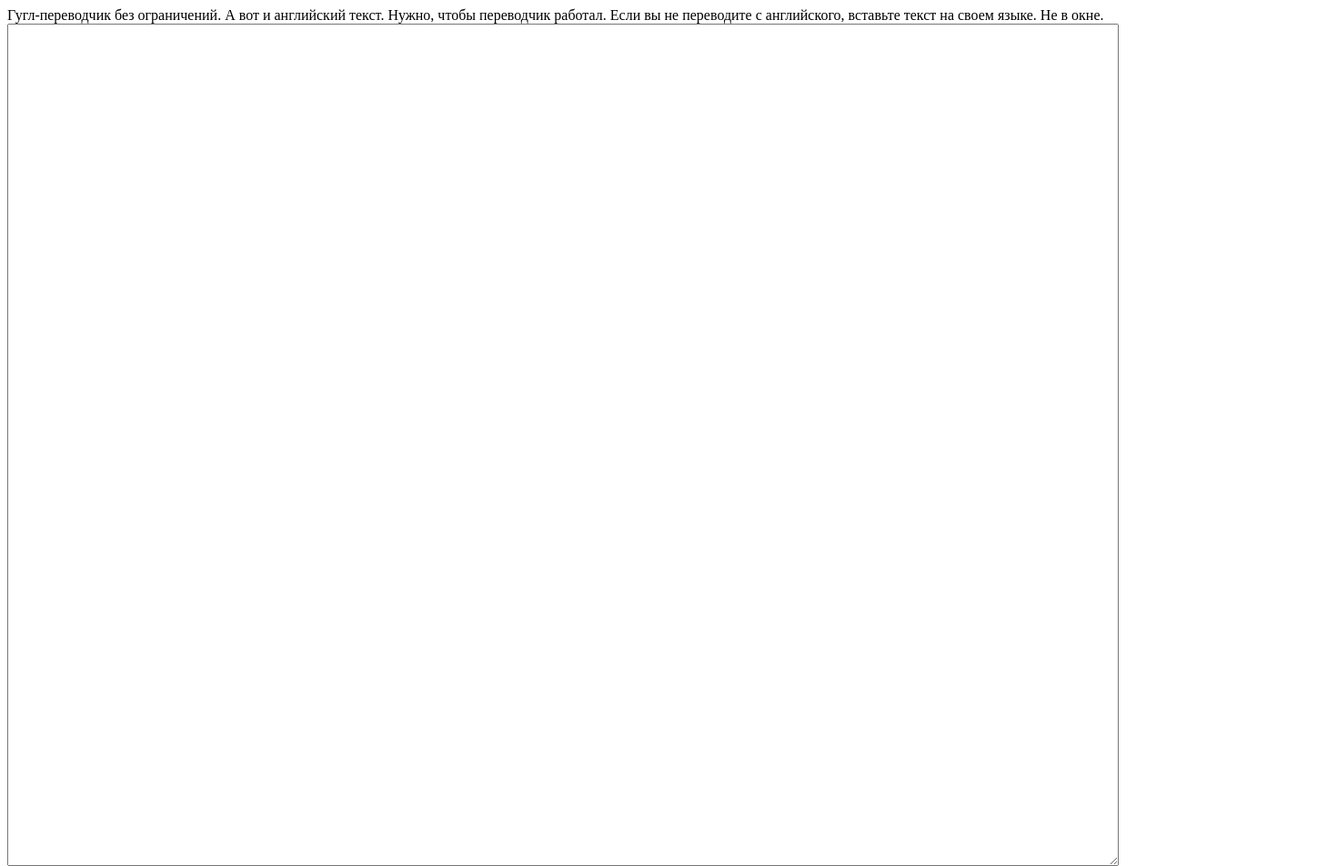
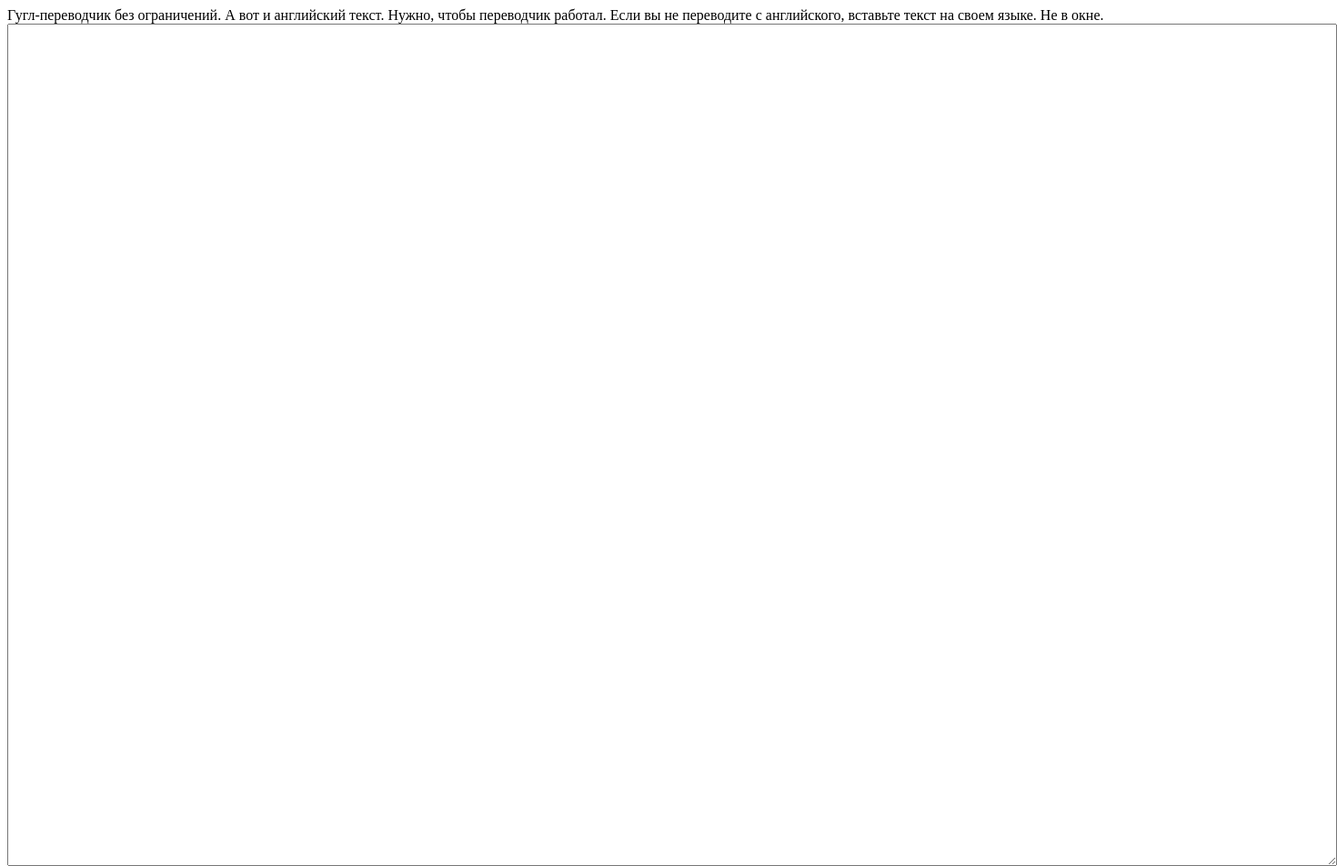
Before and after one commit to GrigoryCh/translateRU, a plain HTML site: page index.html in a window 1280 px wide. Shown: the whole page at 91% size, 1470 px wide, since content can reach past the window. Drawn offline with Linux system fonts and the light colour scheme.

Commit message:
Update index.html

```diff
--- a/index.html
+++ b/index.html
@@ -7,7 +7,7 @@
  <body>
 Гугл-переводчик без ограничений. А вот и английский текст. Нужно, чтобы переводчик работал.
 Если вы не переводите с английского, вставьте текст на своем языке. Не в окне.<br>
-<textarea style=" font-size: 20px; " id="test" rows="40vh" cols="100vw"></textarea>
+<textarea style=" font-size: 20px; font-sенду: 'Roboto'; " id="test" rows="40vh" cols="120vw"></textarea>
 <p id="result"></p>
 <script>
 var textarea = document.getElementById('test');
```
